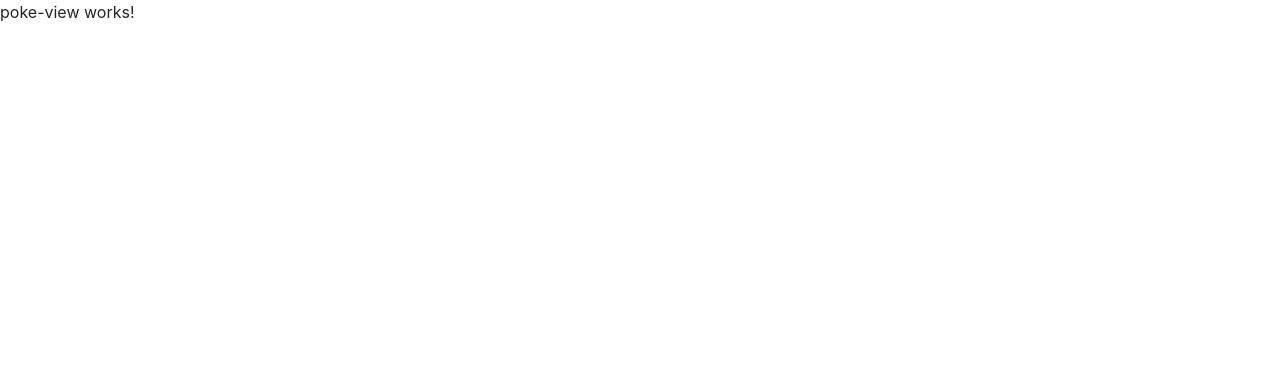
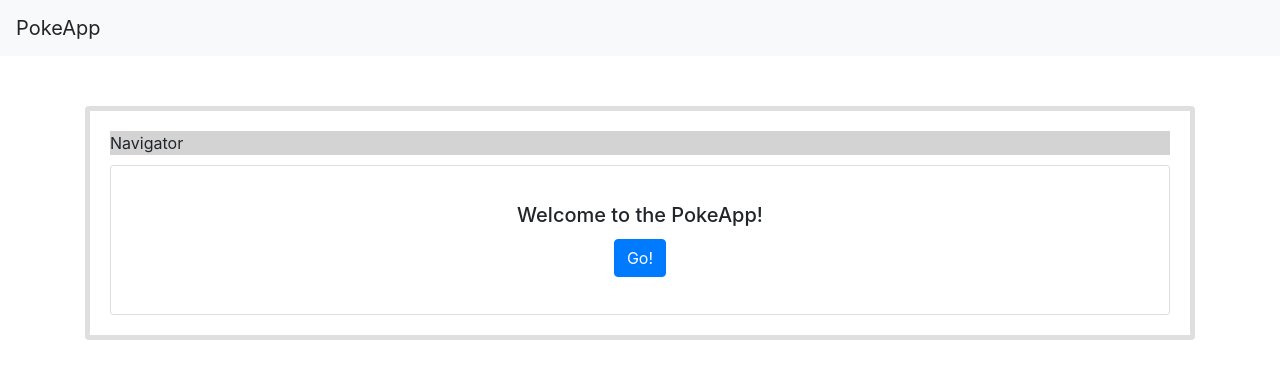
Before and after one commit to mehmetfurkanaydin/pokemon-app, an Angular app: page / in a window 1280 px wide. Shown: the top 378 px of the page. Built offline with nearby package versions, Linux system fonts and the light colour scheme.

Commit message:
frontpage implemented

```diff
--- a/src/app/app.component.html
+++ b/src/app/app.component.html
@@ -1 +1,11 @@
-<router-outlet></router-outlet>
+<nav class="navbar navbar-light bg-light">
+  <a class="navbar-brand">PokeApp</a>
+</nav>
+<div class="container h-100">
+  <div class="card poke-view">
+    <div class="card-body">
+      <div class="navigator">Navigator</div>
+      <router-outlet></router-outlet>
+    </div>
+  </div>
+</div>
--- a/src/app/app.component.less
+++ b/src/app/app.component.less
@@ -0,0 +1,9 @@
+div.card.poke-view {
+    margin-top: 50px;
+    border-width: 5px;
+
+    .navigator {
+        background: lightgray;
+        margin-bottom: 10px;
+    }
+}
--- a/src/app/poke-view/poke-view.component.html
+++ b/src/app/poke-view/poke-view.component.html
@@ -1 +1,4 @@
-<p>poke-view works!</p>
+<div class="card welcome-page justify-content-center align-items-center">
+    <h5 class=card-title>Welcome to the PokeApp!</h5>
+    <button type="button" class="btn btn-primary w-30">Go!</button>
+</div>
--- a/src/app/poke-view/poke-view.component.less
+++ b/src/app/poke-view/poke-view.component.less
@@ -0,0 +1,3 @@
+div.welcome-page {
+    height: 150px;
+}
```
